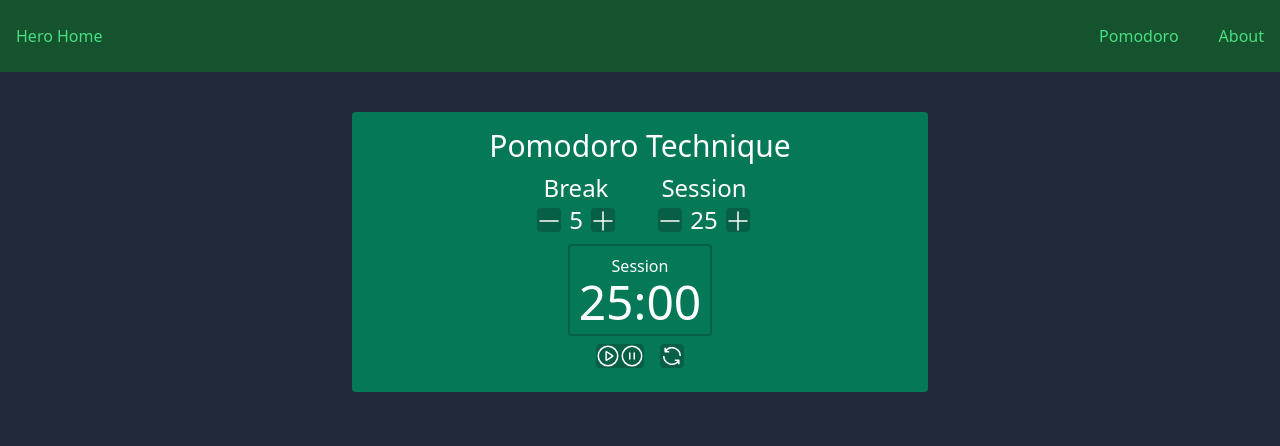
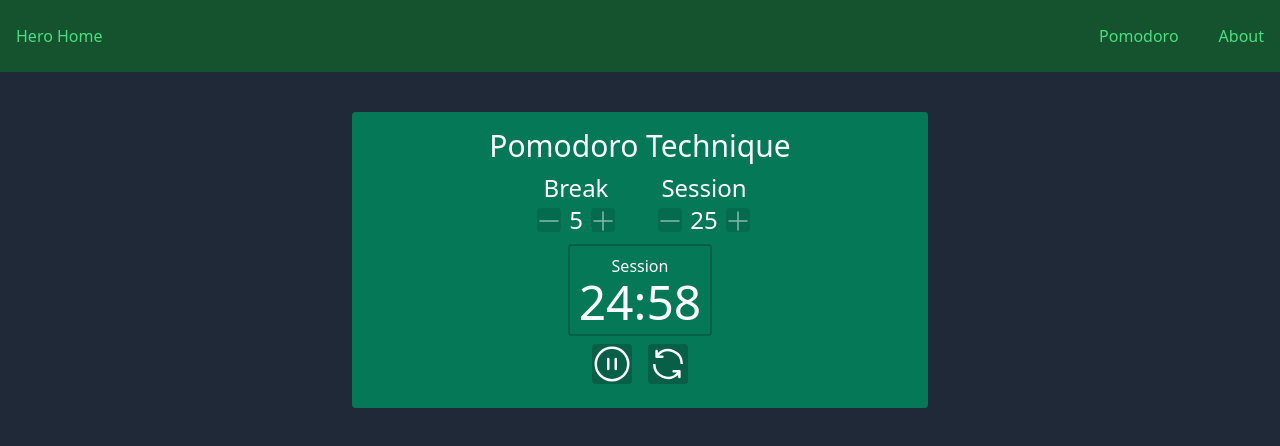
Before and after one commit to clspeter/nuxt-element-practice, a Nuxt app: page /pomodoro in a window 1280 px wide. Both pictures are taken after a click on the button 620 px from the left and 356 px from the top of the page. Shown: the top 446 px of the page. Built offline with nearby package versions, Linux system fonts and the light colour scheme.

Commit message:
timer logic

```diff
--- a/pages/pomodoro.vue
+++ b/pages/pomodoro.vue
@@ -6,15 +6,15 @@
                 <div class="basis-32">
                     <div class="text-center" id="break-label">Break</div>
                     <div class="flex flex-row items-center justify-center">
-                        <button @click="decrementBreakLength" id="break-decrement"
-                            class="h-[24px] rounded bg-emerald-800 active:bg-emerald-500">
+                        <button :disabled="isStarted" @click="decrementBreakLength" id="break-decrement"
+                            class="h-[24px] rounded bg-emerald-800 active:bg-emerald-500 disabled:pointer-events-none disabled:opacity-50">
                             <el-icon>
                                 <Minus />
                             </el-icon>
                         </button>
                         <div id="break-length" class="mx-2">{{ breakLength }}</div>
-                        <button @click="incrementBreakLength" id="break-increment"
-                            class="h-[24px] rounded bg-emerald-800 active:bg-emerald-500">
+                        <button :disabled="isStarted" @click="incrementBreakLength" id="break-increment"
+                            class="h-[24px] rounded bg-emerald-800 active:bg-emerald-500 disabled:pointer-events-none disabled:opacity-50">
                             <el-icon>
                                 <Plus />
                             </el-icon>
@@ -24,15 +24,15 @@
                 <div class="basis-32">
                     <div class="text-center" id="session-label">Session</div>
                     <div class="flex flex-row items-center justify-center">
-                        <button @click="decrementSessionLength" id="session-decrement"
-                            class="h-[24px] rounded bg-emerald-800 active:bg-emerald-500">
+                        <button :disabled="isStarted" @click="decrementSessionLength" id="session-decrement"
+                            class="h-[24px] rounded bg-emerald-800 active:bg-emerald-500 disabled:pointer-events-none disabled:opacity-50">
                             <el-icon>
                                 <Minus />
                             </el-icon>
                         </button>
                         <div id="session-length" class="mx-2">{{ sessionLength }}</div>
-                        <button @click="incrementSessionLength" id="session-increment"
-                            class="h-[24px] rounded bg-emerald-800 active:bg-emerald-500">
+                        <button :disabled="isStarted" @click="incrementSessionLength" id="session-increment"
+                            class="h-[24px] rounded bg-emerald-800 active:bg-emerald-500 disabled:pointer-events-none disabled:opacity-50">
                             <el-icon>
                                 <Plus />
                             </el-icon>
@@ -46,16 +46,16 @@
                 <audio src="/time-up-ringtone.mp3" id="beep" ref="audioRef"></audio>
             </div>
             <div class="mb-2 flex flex-row justify-center gap-4">
-                <button class="rounded bg-emerald-800 active:bg-emerald-500 h-[24px]" id="start_stop">
-                    <el-icon size="24">
+                <button @click="toggleTimer" class="rounded bg-emerald-800 active:bg-emerald-500 h-[40px]" id="start_stop">
+                    <el-icon v-show="!isRunning" size="40">
                         <VideoPlay />
                     </el-icon>
-                    <el-icon size="24">
+                    <el-icon v-show="isRunning" size="40">
                         <VideoPause />
                     </el-icon>
                 </button>
-                <button class="rounded bg-emerald-800 active:bg-emerald-500 h-[24px]" id="reset">
-                    <el-icon size="24">
+                <button @click="resetTimer" class="rounded bg-emerald-800 active:bg-emerald-500 h-[40px]" id="reset">
+                    <el-icon size="40">
                         <Refresh />
                     </el-icon>
                 </button>
@@ -76,6 +76,7 @@ export default {
         const timerString = ref('25:00');
         const isBreak = ref(false);
         const isRunning = ref(false);
+        const isStarted = ref(false);
         const audioRef = ref(null);
         let timer;
 
@@ -104,18 +105,79 @@ export default {
             }
         };
 
+        const toggleTimer = () => {
+            isStarted.value = true;
+            isRunning.value = !isRunning.value;
+            if (isRunning.value) {
+                startTimer();
+            } else {
+                stopTimer();
+            }
+        };
+
+        const startTimer = () => {
+            const totalSeconds = isBreak.value ? breakLength.value * 60 : sessionLength.value * 60;
+            let secondsLeft = totalSeconds;
+
+            timer = setInterval(() => {
+                secondsLeft--;
+
+                const minutes = Math.floor(secondsLeft / 60);
+                const seconds = secondsLeft % 60;
+                timerString.value = `${String(minutes).padStart(2, '0')}:${String(seconds).padStart(2, '0')}`;
+
+                if (secondsLeft === 0) {
+                    clearInterval(timer);
+                    isBreak.value = !isBreak.value;
+                    audioRef.value.play();
+                    if (isBreak.value) {
+                        timerString.value = `${breakLength.value}:00`;
+                    } else {
+                        timerString.value = `${sessionLength.value}:00`;
+                    }
+                    startTimer();
+                }
+            }, 1000);
+        };
+
+        const stopTimer = () => {
+            clearInterval(timer);
+        };
+
+        const resetTimer = () => {
+            clearInterval(timer);
+            isRunning.value = false;
+            isBreak.value = false;
+            isStarted.value = false;
+            breakLength.value = 5;
+            sessionLength.value = 25;
+            timerString.value = '25:00';
+            audioRef.value.pause();
+            audioRef.value.currentTime = 0;
+        };
+
+        watch([sessionLength], () => {
+            if (!isBreak.value) {
+                timerString.value = `${sessionLength.value}:00`;
+            } else {
+                timerString.value = `${breakLength.value}:00`;
+            }
+        });
 
         return {
             breakLength,
             sessionLength,
             timerString,
             isBreak,
+            isStarted,
             isRunning,
             audioRef,
             decrementBreakLength,
             incrementBreakLength,
             decrementSessionLength,
             incrementSessionLength,
+            toggleTimer,
+            resetTimer,
         };
     },
 };
```
